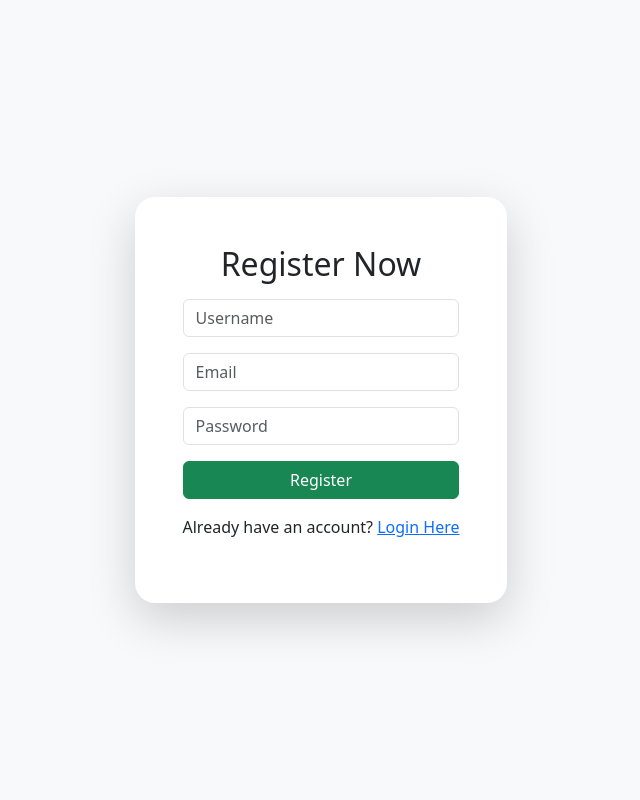
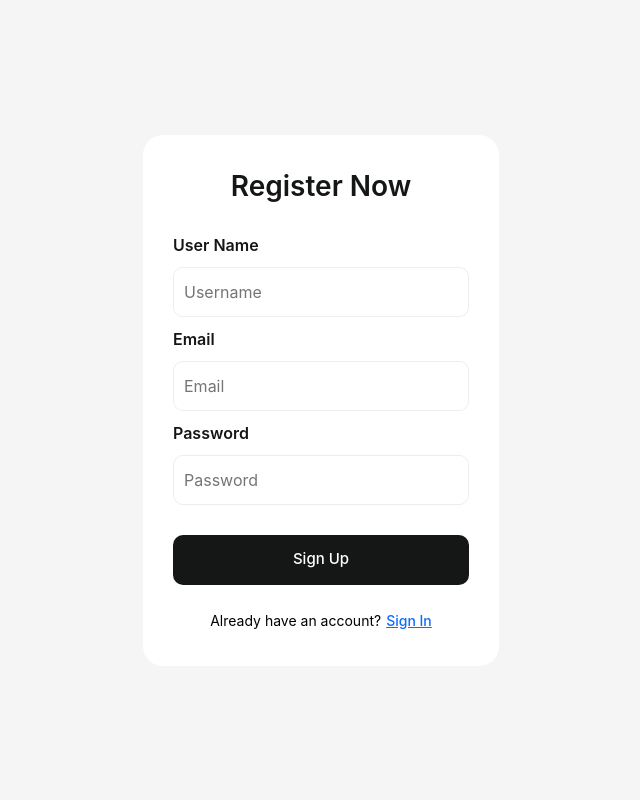
Before and after one commit to AnnTreesaBiju/php-user-auth, a PHP site: page / in a window 1280 px wide. Shown: the whole page, without its empty margins (319-959 px from the left). Run offline with PHP 8.4, Linux system fonts and the light colour scheme.

Commit message:
Initial commit - PHP User Authentication System

```diff
--- a/index.php
+++ b/index.php
@@ -18,8 +18,23 @@ if ($_SERVER['REQUEST_METHOD'] == 'POST' && isset($_POST['register'])) {
     $stmt->execute();
     $stmt->store_result();
 
+    // Check if the username or email already exists
+    $sql = "SELECT username, email FROM users WHERE username = ? OR email = ?";
+    $stmt = $conn->prepare($sql);
+    $stmt->bind_param("ss", $username, $email);
+    $stmt->execute();
+    $stmt->store_result();
+
     if ($stmt->num_rows > 0) {
-        $_SESSION['message'] = "User already exists! <a href='login.php'>Login here</a>";
+        $stmt->bind_result($existing_username, $existing_email);
+        $stmt->fetch(); // Fetch the existing values
+
+        if ($existing_username === $username) {
+            $_SESSION['message'] = "Username <strong>'$username'</strong> already exists! ";
+        } elseif ($existing_email === $email) {
+            $_SESSION['message'] = "Email ID <strong>'$email'</strong> already exists! <a href='login.php'>Login here</a>";
+        }
+
         $_SESSION['message_type'] = "danger";
     } else {
         $stmt = $conn->prepare("INSERT INTO users (username, email, password_hash) VALUES (?, ?, ?)");
@@ -47,14 +62,20 @@ if ($_SERVER['REQUEST_METHOD'] == 'POST' && isset($_POST['register'])) {
     <meta name="viewport" content="width=device-width, initial-scale=1.0">
     <title>Register</title>
     <link href="https://cdn.jsdelivr.net/npm/bootstrap@5.3.0/dist/css/bootstrap.min.css" rel="stylesheet">
+    <link rel="stylesheet" href="style.css">
 </head>
 
-<body class="d-flex justify-content-center align-items-center vh-100 bg-light">
 
-    <div class="row">
-        <div class="col-12">
-            <div style="border-radius: 20px;" class="container bg-white p-5  shadow-lg text-center">
-                <h2 class="mb-3">Register Now</h2>
+<body style="background-color: whitesmoke;
+
+ min-height: 100vh;
+ display: flex;
+ justify-content: center;
+ align-items: center;">
+    <div class="container">
+        <div class="row d-flex justify-content-center align-items-center">
+            <div class="col-xl-4 col-md-6">
+
                 <?php if (isset($_SESSION['message'])): ?>
                     <div class="alert alert-<?= $_SESSION['message_type']; ?>">
                         <?= $_SESSION['message']; ?>
@@ -62,23 +83,39 @@ if ($_SERVER['REQUEST_METHOD'] == 'POST' && isset($_POST['register'])) {
                     <?php unset($_SESSION['message']);
                     unset($_SESSION['message_type']); ?>
                 <?php endif; ?>
-                <form method="post" action="">
-                    <div class="mb-3">
-                        <input type="text" name="username" class="form-control" placeholder="Username" required>
+                <form method="post" action="" class="form">
+                    <div class="flex-column text-center mb-3">
+                        <label class="fs-3">Register Now</label>
                     </div>
-                    <div class="mb-3">
-                        <input type="email" name="email" class="form-control" placeholder="Email" required>
+                    <div class="flex-column">
+                        <label>User Name </label>
                     </div>
-                    <div class="mb-3">
-                        <input type="password" name="password" class="form-control" placeholder="Password" required>
+                    <div class="inputForm">
+
+                        <input type="text" name="username" class="input" placeholder="Username" required>
                     </div>
-                    <button class="btn btn-success w-100" type="submit" name="register">Register</button>
+                    <div class="flex-column">
+                        <label>Email </label>
+                    </div>
+                    <div class="inputForm">
+
+                        <input type="email" name="email" class="input" placeholder="Email" required>
+                    </div>
+                    <div class="flex-column">
+                        <label>Password </label>
+                    </div>
+                    <div class="inputForm">
+
+                        <input type="password" name="password" class="input" placeholder="Password" required>
+                    </div>
+                    <button class="button-submit" type="submit" name="register">Sign Up</button>
+
+                    <p class="p">Already have an account?<span class="span"><a href="login.php">Sign In</a></span>
+
                 </form>
-                <p class="mt-3">Already have an account? <a href="login.php">Login Here</a></p>
             </div>
         </div>
     </div>
-
 </body>
 
 </html>
--- /dev/null
+++ b/style.css
@@ -0,0 +1,118 @@
+
+    .form {
+        display: flex;
+        flex-direction: column;
+        gap: 10px;
+        background-color: #ffffff;
+        padding: 30px;
+        /* width: 450px; */
+        border-radius: 20px;
+        font-family: -apple-system, BlinkMacSystemFont, 'Segoe UI', Roboto, Oxygen, Ubuntu, Cantarell, 'Open Sans', 'Helvetica Neue', sans-serif;
+    }
+
+    ::placeholder {
+        font-family: -apple-system, BlinkMacSystemFont, 'Segoe UI', Roboto, Oxygen, Ubuntu, Cantarell, 'Open Sans', 'Helvetica Neue', sans-serif;
+    }
+
+    .form button {
+        align-self: flex-end;
+    }
+
+    .flex-column>label {
+        color: #151717;
+        font-weight: 600;
+    }
+
+    .inputForm {
+        border: 1.5px solid #ecedec;
+        border-radius: 10px;
+        height: 50px;
+        display: flex;
+        align-items: center;
+        /* padding-left: 10px; */
+        transition: 0.2s ease-in-out;
+    }
+
+    .input {
+        /* margin-left: 10px; */
+        border-radius: 10px;
+        border: none;
+        width: 100%;
+        height: 100%;
+        padding-left: 10px;
+    }
+
+    .input:focus {
+        outline: none;
+    }
+
+    .inputForm:focus-within {
+        border: 1.5px solid #2d79f3;
+    }
+
+    .flex-row {
+        display: flex;
+        flex-direction: row;
+        align-items: center;
+        gap: 10px;
+        justify-content: space-between;
+    }
+
+    .flex-row>div>label {
+        font-size: 14px;
+        color: black;
+        font-weight: 400;
+    }
+
+    .span {
+        font-size: 14px;
+        margin-left: 5px;
+        color: #2d79f3;
+        font-weight: 500;
+        cursor: pointer;
+    }
+
+    .button-submit {
+        margin: 20px 0 10px 0;
+        background-color: #151717;
+        border: none;
+        color: white;
+        font-size: 15px;
+        font-weight: 500;
+        border-radius: 10px;
+        height: 50px;
+        width: 100%;
+        cursor: pointer;
+    }
+
+    .button-submit:hover {
+        background-color: #252727;
+    }
+
+    .p {
+        text-align: center;
+        color: black;
+        font-size: 14px;
+        margin: 5px 0;
+    }
+
+    .btn {
+        margin-top: 10px;
+        width: 100%;
+        height: 50px;
+        border-radius: 10px;
+        display: flex;
+        justify-content: center;
+        align-items: center;
+        font-weight: 500;
+        gap: 10px;
+        border: 1px solid #ededef;
+        background-color: white;
+        cursor: pointer;
+        transition: 0.2s ease-in-out;
+    }
+
+    .btn:hover {
+        border: 1px solid #2d79f3;
+        ;
+    }
```
Also changed, not shown: home.php (+33 -6 lines), login.php (+34 -15 lines), styles.css (deleted, +0 -89 lines).
